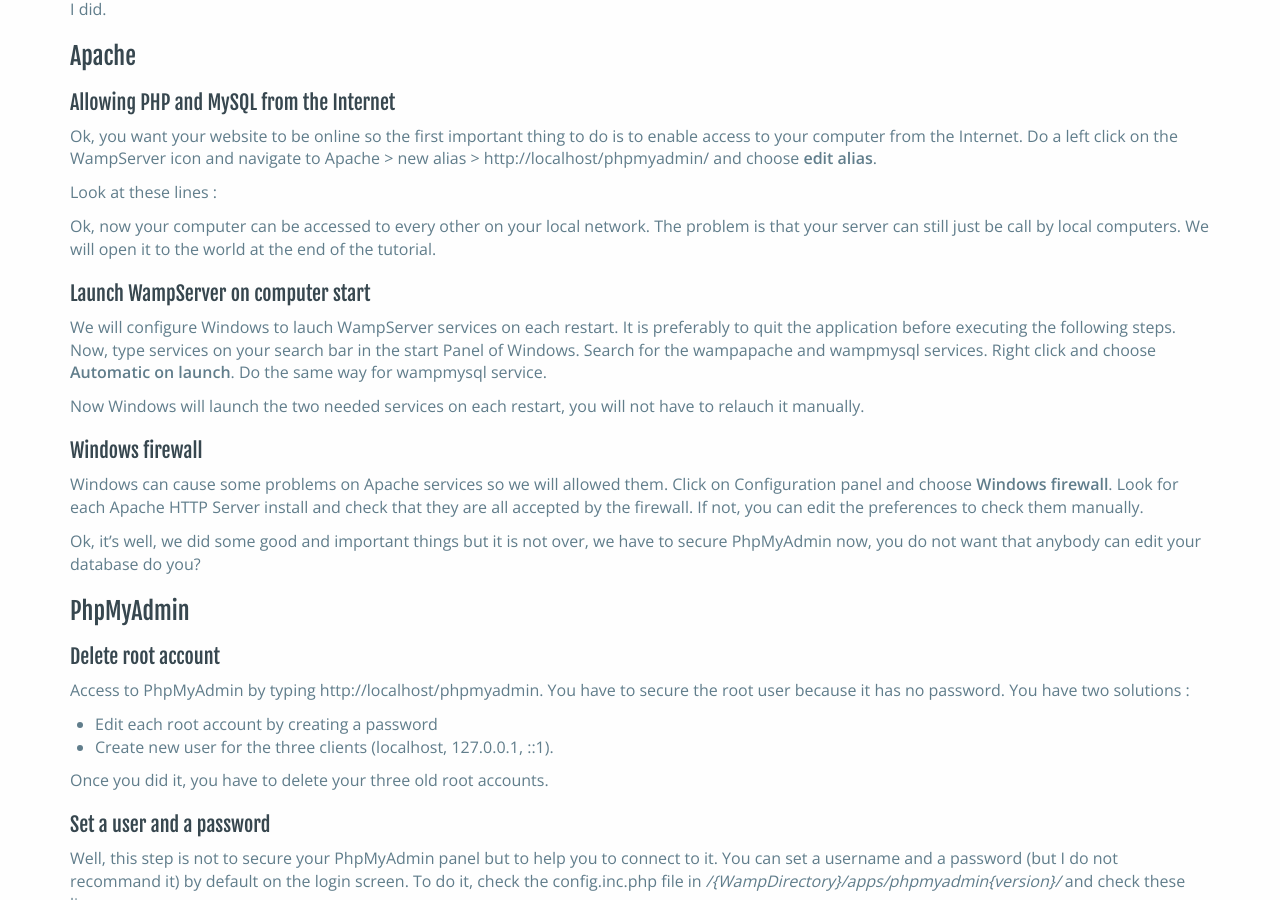
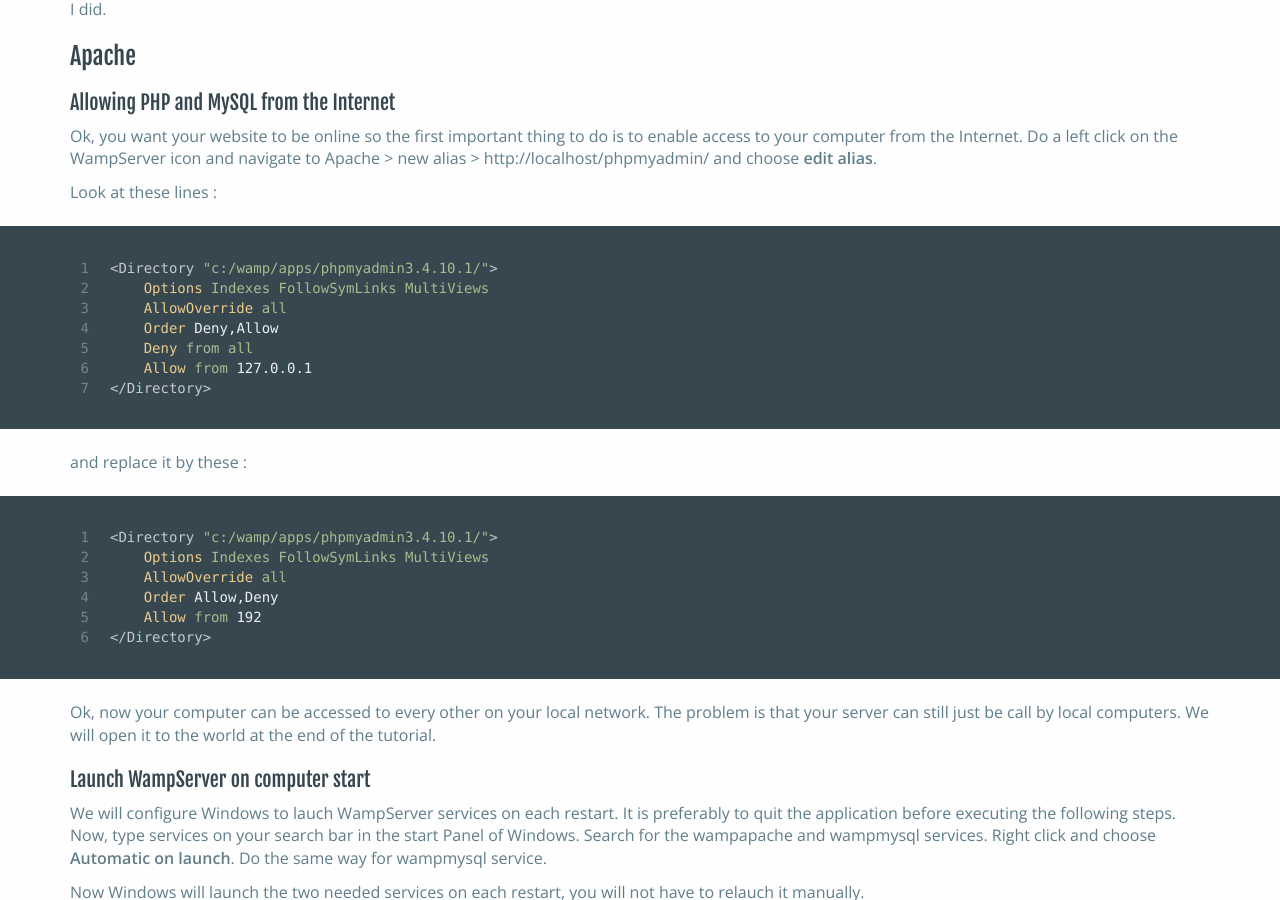
Before and after one commit to prbaron/prbaron.github.com, a Jekyll site: the page built from _posts/2012-12-09-using-wampserver-in-production.md, in a window 1280 px wide and 900 px high, scrolled down 573 px. Built offline with Jekyll 4.4.1, drawn with Linux system fonts in a browser that asks for light colours; some web fonts are replaced; comment, search, counter and statistics services are not loaded.

Commit message:
Updated post

```diff
--- a/_posts/2012-12-09-using-wampserver-in-production.md
+++ b/_posts/2012-12-09-using-wampserver-in-production.md
@@ -17,7 +17,26 @@
 
 Look at these lines :
 
+{% highlight apache linenos=table %}
+<Directory "c:/wamp/apps/phpmyadmin3.4.10.1/">
+    Options Indexes FollowSymLinks MultiViews
+    AllowOverride all
+    Order Deny,Allow
+    Deny from all
+    Allow from 127.0.0.1
+</Directory>
+{% endhighlight %}
 
+and replace it by these :
+
+{% highlight apache linenos=table %}
+<Directory "c:/wamp/apps/phpmyadmin3.4.10.1/">
+    Options Indexes FollowSymLinks MultiViews
+    AllowOverride all
+    Order Allow,Deny
+    Allow from 192
+</Directory>
+{% endhighlight %}
 
 Ok, now your computer can be accessed to every other on your local network. The problem is that your server can still just be call by local computers. We will open it to the world at the end of the tutorial.
 
```
